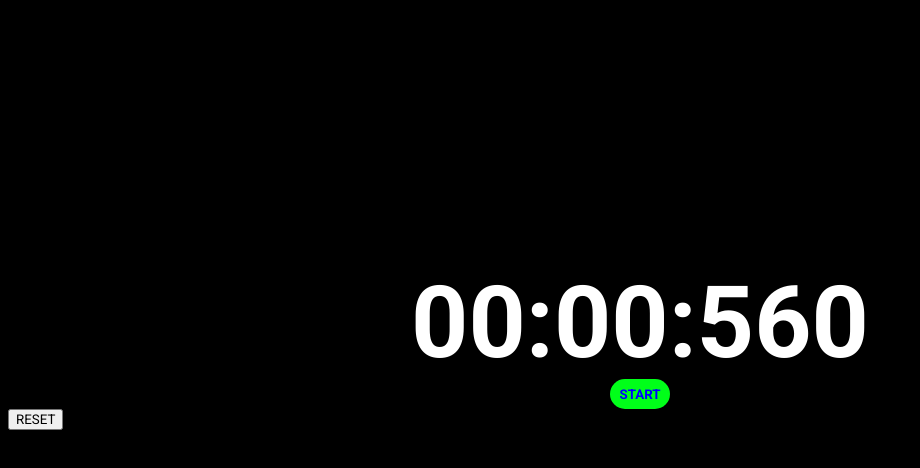
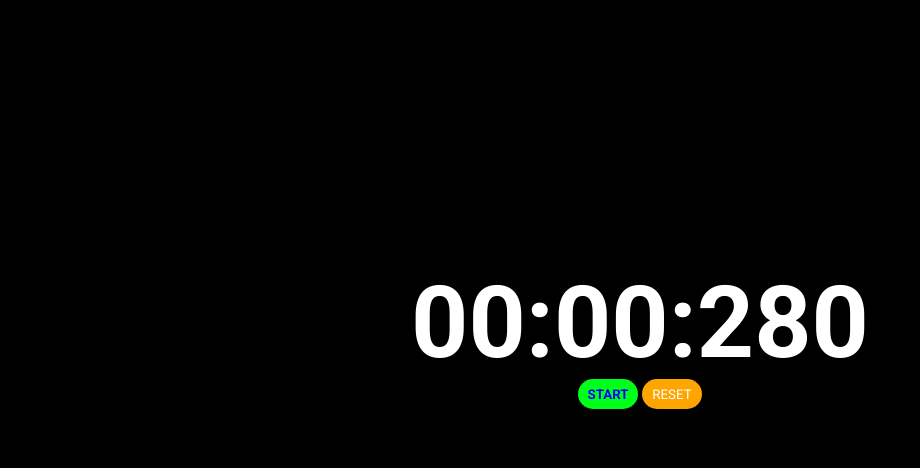
Before and after one commit to ArthurHwang/stop-watch, a plain HTML site: page index.html in a window 1280 px wide. Both pictures are taken after a click on the button "START". Shown: the whole page, without its empty margins (0-920 px from the left). Drawn offline with Linux system fonts and the light colour scheme.

Commit message:
Stop the timer when the reset button is clicked #3

```diff
--- a/index.html
+++ b/index.html
@@ -12,11 +12,12 @@
   <div class="container">
     <p id="elapsed-time">00:00:00</p>
     <button id="button-start">START</button>
+    <button id="button-reset"></button>
   </div>
 
-  <div id="button-reset">
 
-  </div>
+
+
   <script src="main.js"></script>
 </body>
 
--- a/main.js
+++ b/main.js
@@ -10,14 +10,13 @@ let interval;
 
 $startButton.addEventListener('click', (e) => {
   if (interval === undefined) {
-    interval = setInterval(startTimer, 5);
-    let hiddenReset = document.createElement('button');
+    interval = setInterval(startTimer, 10);
     $startButton.innerHTML = 'START'
     $startButton.style["background-color"] = "#00ff19"
     $startButton.style["color"] = "blue";
-    hiddenReset.setAttribute("id", "button-reset")
-    hiddenReset.innerHTML = "RESET";
-    $resetButton.appendChild(hiddenReset);
+    $resetButton.innerHTML = 'RESET';
+    $resetButton.style["background-color"] = "orange"
+
   } else if (seconds > 00) {
     clearInterval(interval);
     interval = undefined;
@@ -28,13 +27,14 @@ $startButton.addEventListener('click', (e) => {
   }
 });
 
+$resetButton.addEventListener('click', (e) => {
+  if (seconds) {
+    clearInterval(interval);
+    seconds = 00;
+  }
+})
+
 function startTimer() {
   seconds++;
   $elapsedTime.innerHTML = "0" + hours + ":" + "0" + minutes + ":" + seconds;
 }
-
-function pauseTimer() {
-  if (interval) {
-    console.log('setInterval Running')
-  }
-}
--- a/styles.css
+++ b/styles.css
@@ -8,6 +8,7 @@ body {
 }
 
 .container {
+
   text-align: center;
 }
 
@@ -20,7 +21,6 @@ body {
 
 #button-start {
   font-weight: 700;
-  text-align: center;
   color: #0004ff;
   background-color: #00ff19;
   box-shadow: none;
@@ -29,3 +29,12 @@ body {
   height: 30px;
   border-radius: 20px;
 }
+
+#button-reset {
+  background-color: black;
+  border: none;
+  color: white;
+  border-radius: 20px;
+  width: 60px;
+  height: 30px;
+}
```
